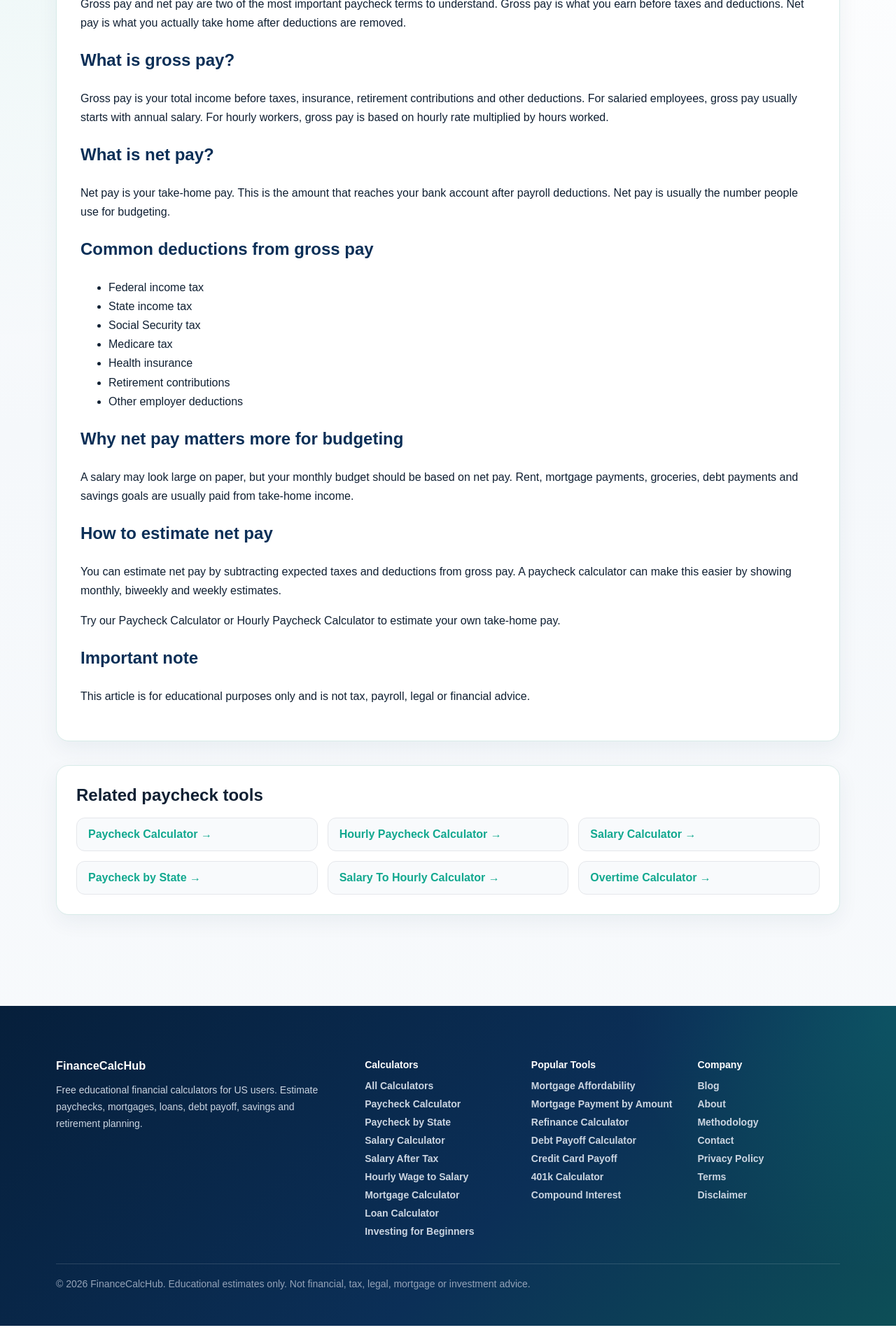
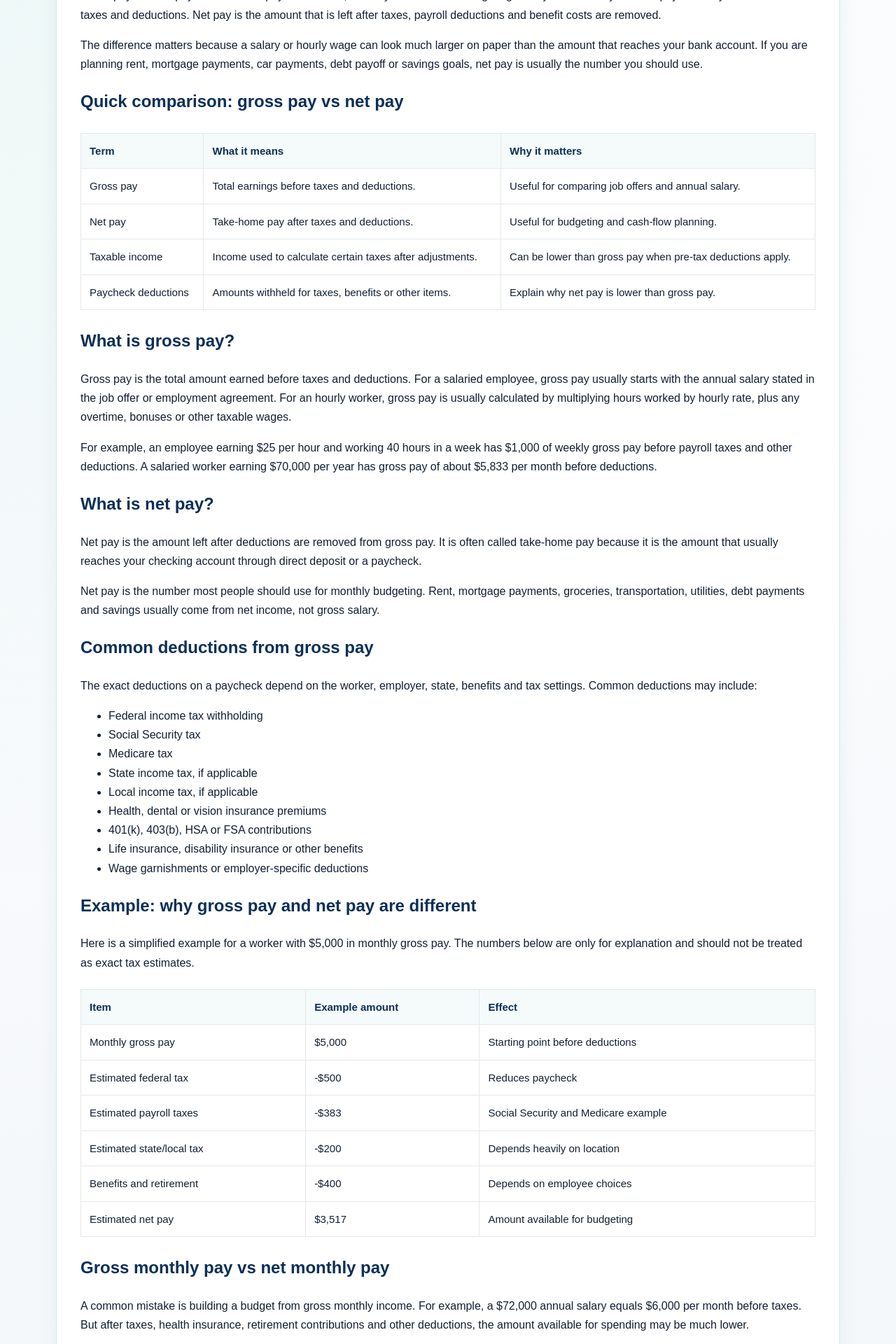
Before and after one commit to milicdejan94-ai/financecalchub, a Next.js app: page /blog/gross-pay-vs-net-pay in a window 1280 px wide. Shown: the part 320-2240 px from the top of the page at 70% size. Before the commit the page ends 2214 px from the top, so only its background shows below. Built offline with nearby package versions, Linux system fonts and the light colour scheme.

Commit message:
Improve gross pay vs net pay guide content

```diff
--- a/app/blog/gross-pay-vs-net-pay/page.tsx
+++ b/app/blog/gross-pay-vs-net-pay/page.tsx
@@ -1,11 +1,10 @@
-import AdBanner from '../../../components/AdBanner';
 import Breadcrumbs from '../../../components/Breadcrumbs';
 import RelatedCalculators from '../../../components/RelatedCalculators';
 
 export const metadata = {
-  title: 'Gross Pay vs Net Pay: What Is the Difference?',
+  title: 'Gross Pay vs Net Pay: What Is the Difference? | FinanceCalcHub',
   description:
-    'Learn the difference between gross pay and net pay, and how taxes and deductions affect take-home pay.',
+    'Understand gross pay vs net pay, common paycheck deductions, take-home pay examples and how to estimate your real monthly budget.',
 };
 
 export default function GrossPayVsNetPayPage() {
@@ -20,81 +19,291 @@ export default function GrossPayVsNetPayPage() {
           ]}
         />
 
-        <div className="content-box">
+        <article className="content-box">
           <p className="eyebrow">Paycheck guide</p>
 
           <h1>Gross Pay vs Net Pay: What Is the Difference?</h1>
 
           <p>
-            Gross pay and net pay are two of the most important paycheck terms to
-            understand. Gross pay is what you earn before taxes and deductions.
-            Net pay is what you actually take home after deductions are removed.
+            Gross pay and net pay are two basic paycheck terms, but they affect
+            real-life budgeting in very different ways. Gross pay is what you
+            earn before taxes and deductions. Net pay is the amount that is left
+            after taxes, payroll deductions and benefit costs are removed.
           </p>
 
-          <AdBanner slot="gross-net-pay-top" />
+          <p>
+            The difference matters because a salary or hourly wage can look much
+            larger on paper than the amount that reaches your bank account. If
+            you are planning rent, mortgage payments, car payments, debt payoff
+            or savings goals, net pay is usually the number you should use.
+          </p>
+
+          <h2>Quick comparison: gross pay vs net pay</h2>
+
+          <div className="table-wrap">
+            <table className="data-table">
+              <thead>
+                <tr>
+                  <th>Term</th>
+                  <th>What it means</th>
+                  <th>Why it matters</th>
+                </tr>
+              </thead>
+              <tbody>
+                <tr>
+                  <td>Gross pay</td>
+                  <td>Total earnings before taxes and deductions.</td>
+                  <td>Useful for comparing job offers and annual salary.</td>
+                </tr>
+                <tr>
+                  <td>Net pay</td>
+                  <td>Take-home pay after taxes and deductions.</td>
+                  <td>Useful for budgeting and cash-flow planning.</td>
+                </tr>
+                <tr>
+                  <td>Taxable income</td>
+                  <td>Income used to calculate certain taxes after adjustments.</td>
+                  <td>Can be lower than gross pay when pre-tax deductions apply.</td>
+                </tr>
+                <tr>
+                  <td>Paycheck deductions</td>
+                  <td>Amounts withheld for taxes, benefits or other items.</td>
+                  <td>Explain why net pay is lower than gross pay.</td>
+                </tr>
+              </tbody>
+            </table>
+          </div>
 
           <h2>What is gross pay?</h2>
 
           <p>
-            Gross pay is your total income before taxes, insurance, retirement
-            contributions and other deductions. For salaried employees, gross pay
-            usually starts with annual salary. For hourly workers, gross pay is
-            based on hourly rate multiplied by hours worked.
+            Gross pay is the total amount earned before taxes and deductions. For
+            a salaried employee, gross pay usually starts with the annual salary
+            stated in the job offer or employment agreement. For an hourly
+            worker, gross pay is usually calculated by multiplying hours worked
+            by hourly rate, plus any overtime, bonuses or other taxable wages.
+          </p>
+
+          <p>
+            For example, an employee earning $25 per hour and working 40 hours in
+            a week has $1,000 of weekly gross pay before payroll taxes and other
+            deductions. A salaried worker earning $70,000 per year has gross pay
+            of about $5,833 per month before deductions.
           </p>
 
           <h2>What is net pay?</h2>
 
           <p>
-            Net pay is your take-home pay. This is the amount that reaches your
-            bank account after payroll deductions. Net pay is usually the number
-            people use for budgeting.
+            Net pay is the amount left after deductions are removed from gross
+            pay. It is often called take-home pay because it is the amount that
+            usually reaches your checking account through direct deposit or a
+            paycheck.
+          </p>
+
+          <p>
+            Net pay is the number most people should use for monthly budgeting.
+            Rent, mortgage payments, groceries, transportation, utilities, debt
+            payments and savings usually come from net income, not gross salary.
           </p>
 
           <h2>Common deductions from gross pay</h2>
 
+          <p>
+            The exact deductions on a paycheck depend on the worker, employer,
+            state, benefits and tax settings. Common deductions may include:
+          </p>
+
           <ul>
-            <li>Federal income tax</li>
-            <li>State income tax</li>
+            <li>Federal income tax withholding</li>
             <li>Social Security tax</li>
             <li>Medicare tax</li>
-            <li>Health insurance</li>
-            <li>Retirement contributions</li>
-            <li>Other employer deductions</li>
+            <li>State income tax, if applicable</li>
+            <li>Local income tax, if applicable</li>
+            <li>Health, dental or vision insurance premiums</li>
+            <li>401(k), 403(b), HSA or FSA contributions</li>
+            <li>Life insurance, disability insurance or other benefits</li>
+            <li>Wage garnishments or employer-specific deductions</li>
           </ul>
 
-          <AdBanner slot="gross-net-pay-middle" />
+          <h2>Example: why gross pay and net pay are different</h2>
+
+          <p>
+            Here is a simplified example for a worker with $5,000 in monthly
+            gross pay. The numbers below are only for explanation and should not
+            be treated as exact tax estimates.
+          </p>
+
+          <div className="table-wrap">
+            <table className="data-table">
+              <thead>
+                <tr>
+                  <th>Item</th>
+                  <th>Example amount</th>
+                  <th>Effect</th>
+                </tr>
+              </thead>
+              <tbody>
+                <tr>
+                  <td>Monthly gross pay</td>
+                  <td>$5,000</td>
+                  <td>Starting point before deductions</td>
+                </tr>
+                <tr>
+                  <td>Estimated federal tax</td>
+                  <td>-$500</td>
+                  <td>Reduces paycheck</td>
+                </tr>
+                <tr>
+                  <td>Estimated payroll taxes</td>
+                  <td>-$383</td>
+                  <td>Social Security and Medicare example</td>
+                </tr>
+                <tr>
+                  <td>Estimated state/local tax</td>
+                  <td>-$200</td>
+                  <td>Depends heavily on location</td>
+                </tr>
+                <tr>
+                  <td>Benefits and retirement</td>
+                  <td>-$400</td>
+                  <td>Depends on employee choices</td>
+                </tr>
+                <tr>
+                  <td>Estimated net pay</td>
+                  <td>$3,517</td>
+                  <td>Amount available for budgeting</td>
+                </tr>
+              </tbody>
+            </table>
+          </div>
+
+          <h2>Gross monthly pay vs net monthly pay</h2>
+
+          <p>
+            A common mistake is building a budget from gross monthly income. For
+            example, a $72,000 annual salary equals $6,000 per month before
+            taxes. But after taxes, health insurance, retirement contributions
+            and other deductions, the amount available for spending may be much
+            lower.
+          </p>
+
+          <p>
+            This is especially important when deciding how much rent or mortgage
+            payment you can afford. A payment that looks manageable against gross
+            income can feel much tighter against actual take-home pay.
+          </p>
+
+          <h2>Pre-tax vs after-tax deductions</h2>
+
+          <p>
+            Some deductions may happen before certain taxes are calculated. These
+            are often called pre-tax deductions. Examples can include some
+            retirement contributions, health insurance premiums, HSA
+            contributions or FSA contributions, depending on the plan and payroll
+            setup.
+          </p>
+
+          <p>
+            Other deductions may happen after taxes are calculated. Because
+            payroll rules can vary, it is useful to review your pay stub and
+            compare your gross pay, taxable wages, taxes withheld and final net
+            pay.
+          </p>
 
           <h2>Why net pay matters more for budgeting</h2>
 
           <p>
-            A salary may look large on paper, but your monthly budget should be
-            based on net pay. Rent, mortgage payments, groceries, debt payments
-            and savings goals are usually paid from take-home income.
+            Net pay is the practical number for monthly planning. A strong gross
+            salary can still feel tight if taxes, benefit costs, debt payments,
+            housing costs or transportation costs are high. On the other hand, a
+            slightly lower gross salary may feel more comfortable if deductions
+            are lower or the cost of living is lower.
+          </p>
+
+          <p>
+            When building a budget, start with take-home pay, then subtract fixed
+            costs such as housing, utilities, insurance, minimum debt payments,
+            transportation and savings goals. This gives a clearer view of the
+            money available for food, personal spending and emergencies.
           </p>
 
           <h2>How to estimate net pay</h2>
 
           <p>
-            You can estimate net pay by subtracting expected taxes and deductions
-            from gross pay. A paycheck calculator can make this easier by showing
-            monthly, biweekly and weekly estimates.
+            To estimate net pay, start with gross wages and subtract expected
+            taxes and deductions. The more accurate your inputs are, the more
+            useful the estimate will be.
+          </p>
+
+          <ol>
+            <li>Start with your annual salary or hourly wage.</li>
+            <li>Choose your pay frequency: weekly, biweekly, semimonthly or monthly.</li>
+            <li>Estimate federal income tax withholding.</li>
+            <li>Add Social Security and Medicare payroll taxes.</li>
+            <li>Add state and local income taxes if they apply.</li>
+            <li>Subtract benefits, retirement contributions and other deductions.</li>
+            <li>Compare the result with your actual pay stub when available.</li>
+          </ol>
+
+          <p>
+            You can use our <a href="/calculators/paycheck">Paycheck Calculator</a>{' '}
+            for a general salary estimate, or the{' '}
+            <a href="/calculators/hourly-paycheck">Hourly Paycheck Calculator</a>{' '}
+            if your income is based on hourly work.
+          </p>
+
+          <h2>Gross pay vs net pay on a pay stub</h2>
+
+          <p>
+            A pay stub often shows gross wages near the top and net pay near the
+            bottom. Between those two numbers, you may see federal tax, state
+            tax, Social Security, Medicare, insurance premiums, retirement
+            contributions and year-to-date totals.
           </p>
 
           <p>
-            Try our <a href="/calculators/paycheck">Paycheck Calculator</a> or{' '}
-            <a href="/calculators/hourly-paycheck">
-              Hourly Paycheck Calculator
-            </a>{' '}
-            to estimate your own take-home pay.
+            If your net pay is lower than expected, the pay stub is usually the
+            best place to start. Look for large benefit deductions, retirement
+            contributions, tax withholding settings or one-time deductions.
+          </p>
+
+          <h2>Frequently asked questions</h2>
+
+          <h3>Is gross pay before or after taxes?</h3>
+          <p>
+            Gross pay is before taxes and deductions. Net pay is after taxes and
+            deductions.
+          </p>
+
+          <h3>Which number should I use for budgeting?</h3>
+          <p>
+            Net pay is usually better for budgeting because it represents the
+            amount available after deductions. Gross pay is useful for comparing
+            salaries, but it is not the same as spendable income.
+          </p>
+
+          <h3>Why is my net pay much lower than my gross pay?</h3>
+          <p>
+            Net pay can be lower because of income tax, Social Security,
+            Medicare, state tax, insurance premiums, retirement contributions and
+            other payroll deductions.
+          </p>
+
+          <h3>Can two people with the same gross salary have different net pay?</h3>
+          <p>
+            Yes. Filing status, state taxes, benefits, retirement contributions,
+            deductions, credits and withholding choices can all change net pay.
           </p>
 
           <h2>Important note</h2>
 
           <p>
-            This article is for educational purposes only and is not tax,
-            payroll, legal or financial advice.
+            This guide provides educational information only. It is not tax,
+            payroll, legal or financial advice. Paycheck results can vary based
+            on filing status, income, state and local taxes, deductions, benefit
+            elections, employer payroll settings and current tax rules.
           </p>
-        </div>
+        </article>
 
         <RelatedCalculators
           title="Related paycheck tools"
@@ -104,16 +313,16 @@ export default function GrossPayVsNetPayPage() {
               title: 'Hourly Paycheck Calculator',
               href: '/calculators/hourly-paycheck',
             },
+            { title: 'Federal Tax Calculator', href: '/calculators/federal-tax' },
             { title: 'Salary Calculator', href: '/salary-calculator' },
             {
-              title: 'Paycheck by State',
+              title: 'Paycheck Calculators by State',
               href: '/paycheck-calculator',
             },
             {
-              title: 'Salary To Hourly Calculator',
-              href: '/calculators/salary-to-hourly',
+              title: 'How to Estimate Take-Home Pay',
+              href: '/blog/how-to-estimate-take-home-pay',
             },
-            { title: 'Overtime Calculator', href: '/calculators/overtime' },
           ]}
         />
       </div>
```
